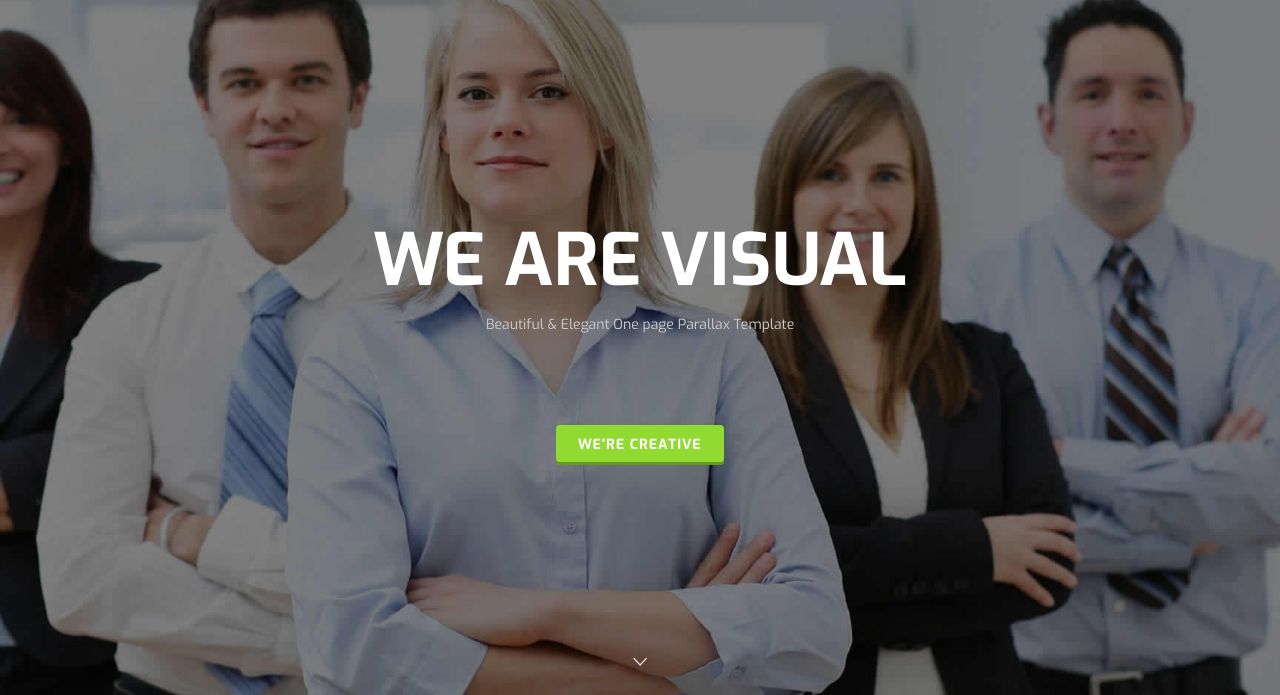
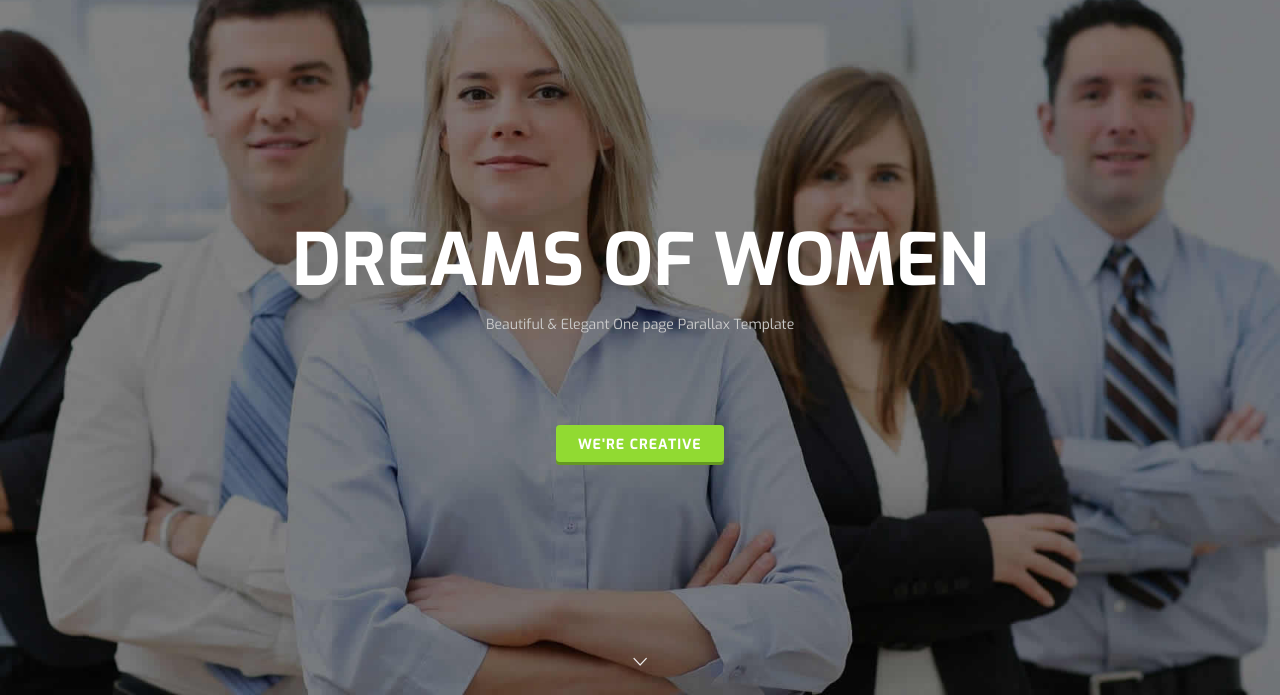
Before and after one commit to Ragappriya/dreams-of--women, a plain HTML site: page visual/index.html in a window 1280 px wide. Shown: the part 105-800 px from the top of the page. Drawn offline with nearby package versions, Linux system fonts and the light colour scheme; some packages are replaced by stand-ins of ours; files whose address does not match are found by name.

Commit message:
perf: add website name

```diff
--- a/visual/index.html
+++ b/visual/index.html
@@ -126,7 +126,7 @@
                                         data-endelementdelay="0.1"
                                         data-endspeed="300"
                                         style="z-index: 4; max-width: auto; max-height: auto; white-space:normal;">
-                     <h2 class="home-heading op-1">We Are Visual</h2>
+                     <h2 class="home-heading op-1">Dreams Of Women</h2>
                   </div>
                   <!-- Home Subheading -->
                   <div class="tp-caption home-subheading sft "
@@ -181,7 +181,7 @@
                                         data-endelementdelay="0.1"
                                         data-endspeed="300"
                                         style="z-index: 4; max-width: auto; max-height: auto; white-space:normal;">
-                     <h2 class="home-heading op-2">A Digital Design Agency</h2>
+                     <h2 class="home-heading op-2">Dreams Of Women</h2>
                   </div>
                   <!-- Home Subheading -->
                   <div class="tp-caption home-subheading sft fadeout"
@@ -236,7 +236,7 @@
                                         data-endelementdelay="0.1"
                                         data-endspeed="300"
                                         style="z-index: 4; max-width: auto; max-height: auto; white-space:normal;">
-                     <h2 class="home-heading op-3">Creative Coders</h2>
+                     <h2 class="home-heading op-3">Dreams Of Women</h2>
                   </div>
                   <!-- Home Subheading -->
                   <div class="tp-caption home-subheading sft fadeout"
```
